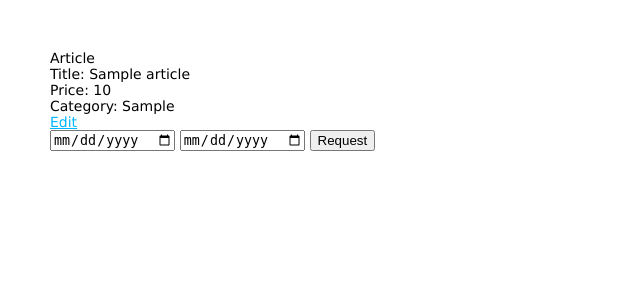
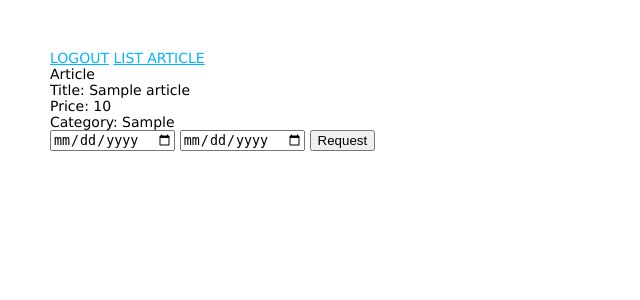
Before and after one commit to dafirma/foundart, a Node server app: page /article/600000000000000000000001 in a window 1280 px wide. Shown: the top 300 px of the page, without its empty margins (0-640 px from the left). Run offline with Node 20, Linux system fonts and the light colour scheme; the visitor is signed in with stand-in values (Sample User, id 1); tables that the repository leaves empty hold one stand-in row (values such as "Sample post"); style sheets or scripts are compiled from the project's sources; some libraries are stand-ins or nearby versions.

Commit message:
add filter in details of article, if currentuser is owner shows edit button, if not shows rent request form

```diff
--- a/app.js
+++ b/app.js
@@ -61,7 +61,6 @@ app.use(session({
 app.use(flash());
 
 app.use((req, res, next) => {
-  // app.locals.currentUser = req.session.currentUser;
   res.locals.currentUser = req.session.currentUser;
   next();
 });
--- a/routes/article/index.js
+++ b/routes/article/index.js
@@ -25,9 +25,13 @@ router.post('/new', uploadCloud.single('photo'), (req, res, next) => {
   // const imgPath = `/uploads/${req.file.filename}`; to upload image local
   const { imgName } = req.body;
   const originalName = req.file.originalname;
-  // const userID = req.session.currentUser._id;
+  const user = req.session.currentUser;
+  const userID = user._id;
+  console.log(userID);
+
+
   Article.create({
-    title, price, category, photo, imgPath, imgName, originalName, type, description,
+    title, price, category, photo, imgPath, imgName, originalName, userID, type, description,
   })
     .then(() => {
       res.redirect('list');
@@ -41,7 +45,6 @@ router.post('/new', uploadCloud.single('photo'), (req, res, next) => {
 router.get('/list', (req, res, next) => {
   Article.find()
     .then((articles) => {
-      console.log(articles.imgPath)
       res.render('article/list', {
         articles
       });
@@ -51,6 +54,7 @@ router.get('/list', (req, res, next) => {
     });
 });
 
+// GET single article
 router.get('/:id', (req, res, next) => {
   const { id } = req.params;
   Article.findById(id)
--- a/routes/auth/user.js
+++ b/routes/auth/user.js
@@ -69,7 +69,9 @@ router.post('/login', (req, res, next) => {
       }
       if (bcrypt.compareSync(password, user.password)) {
         // Save the login in the session!
+
         req.session.currentUser = user;
+
         req.flash('success', 'usuario logeado correctamente');
         res.redirect('/main');
       } else {
@@ -86,8 +88,8 @@ router.post('/login', (req, res, next) => {
 
 router.get('/logout', (req, res, next) => {
   req.session.destroy(() => {
-    req.flash('success', 'Sesión cerrada');
-    res.redirect('auth/login');
+    console.log('logout');
+    res.redirect('/');
   });
 });
 
--- a/views/article/show.ejs
+++ b/views/article/show.ejs
@@ -4,7 +4,10 @@
 <h3>Title: <%= article.title%></h3>
 <h3>Price: <%= article.price%></h3>
 <h3>Category: <%= article.category%></h3>
-<a href="/article/<%= article._id%>/update">Edit</a>
-<div>
+
+<% if(locals.currentUser._id == article.userID){ %>
+    <a href="/article/<%= article._id%>/update">Edit</a>
+    <%console.log('propietario')%>
+  <% } else{ %>
     <%- include('../partials/rentRequest');%>
-</div>
+ <% } %>
--- a/views/layouts/main.ejs
+++ b/views/layouts/main.ejs
@@ -9,6 +9,10 @@
     <title>Document</title>
 </head>
 <body>
+    <div>
+        <a href="/user/logout">LOGOUT</a>
+        <a href="/article/list">LIST ARTICLE</a>
+    </div>
     <%- include('../partials/notifications') %>
     <%-body%>
 </body>
```
